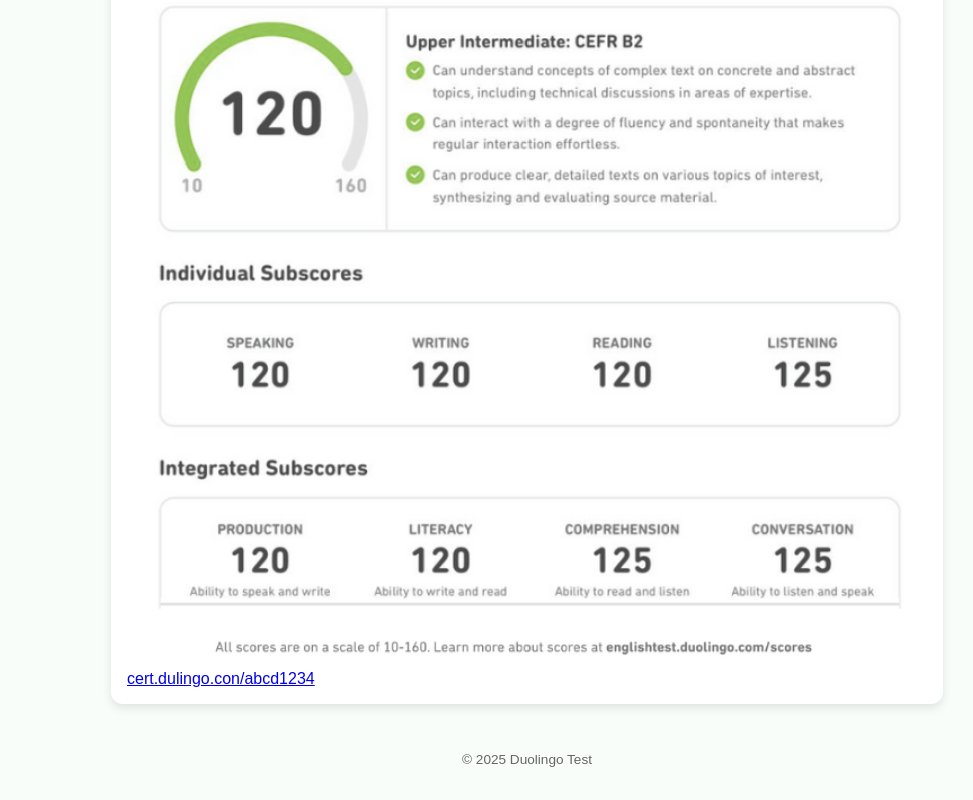
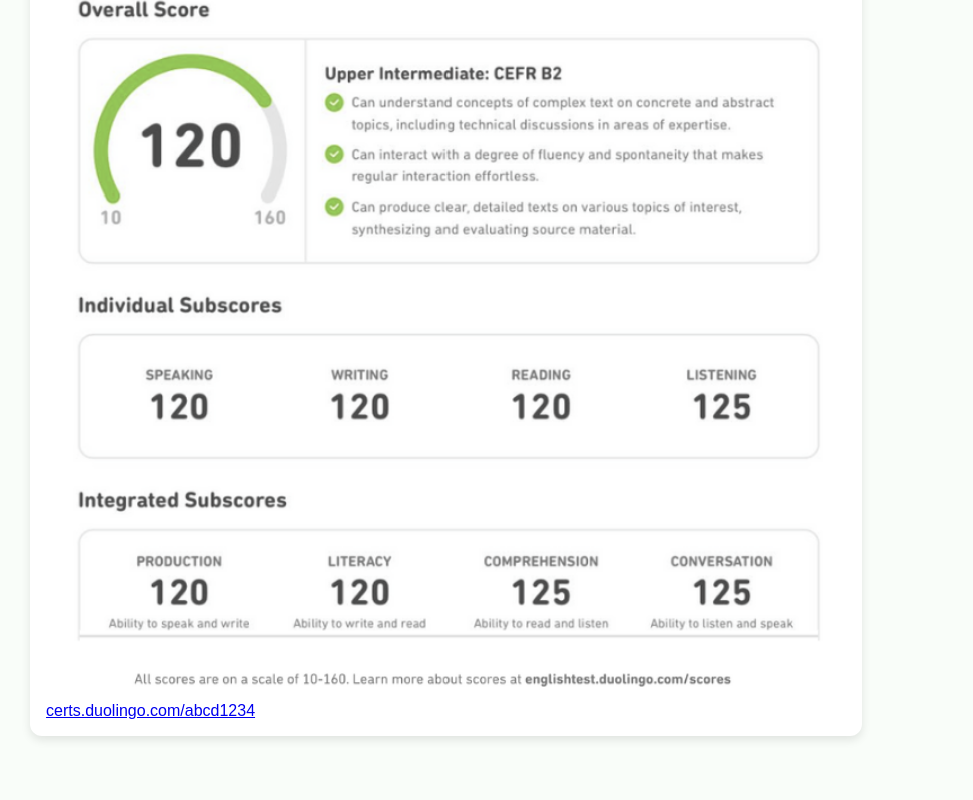
Before and after one commit to tranhoaibao220909-droid/Duolingo-test-reports, a plain HTML site: page index.html in a window 1280 px wide. Shown: the part 452-1252 px from the top of the page, without its empty margins (113-1086 px from the left). Drawn offline with Linux system fonts and the light colour scheme.

Commit message:
Add files via upload

```diff
--- a/index.html
+++ b/index.html
@@ -59,10 +59,11 @@
   </header>
 
   <main>
+ <main>
   <div class="certificate">
     <img src="certificate.png" alt="My Certificate">
-    <a href="https://tranhoaibao220909-droid.github.io/duolingo-practice/" target="_blank">
-      cert.dulingo.con/abcd1234
+    <a href="https://tranhoaibao220909-droid.github.io/Duolingo-test-reports/" target="_blank">
+      certs.duolingo.com/abcd1234
     </a>
   </div>
 </main>
```
